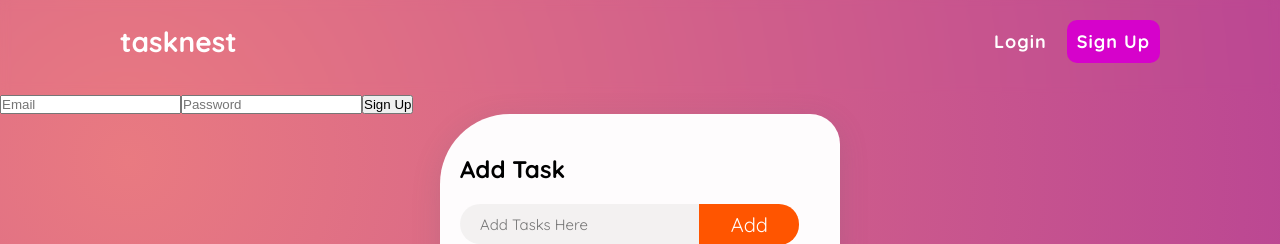
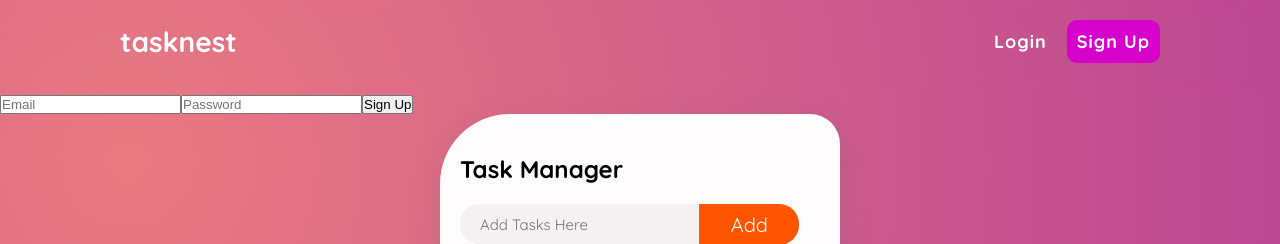
Before and after one commit to cs399f24/TaskNest, a React (Create React App) app: page / in a window 1280 px wide. Shown: the top 244 px of the page. Built offline with nearby package versions, Linux system fonts and the light colour scheme; no server answers; what amazon-cognito-identity-js would draw is missing.

Commit message:
minor title change

```diff
--- a/src/App.js
+++ b/src/App.js
@@ -56,7 +56,7 @@ function App() {
         animate={{ opacity: 1, y: 0 }}
         transition={{ duration: 2 }}
       >
-        <h2 className="title">Add Task</h2>
+        <h2 className="title">Task Manager</h2>
         <div className="todo-input-div">
           <input
             className="todo-input"
```
